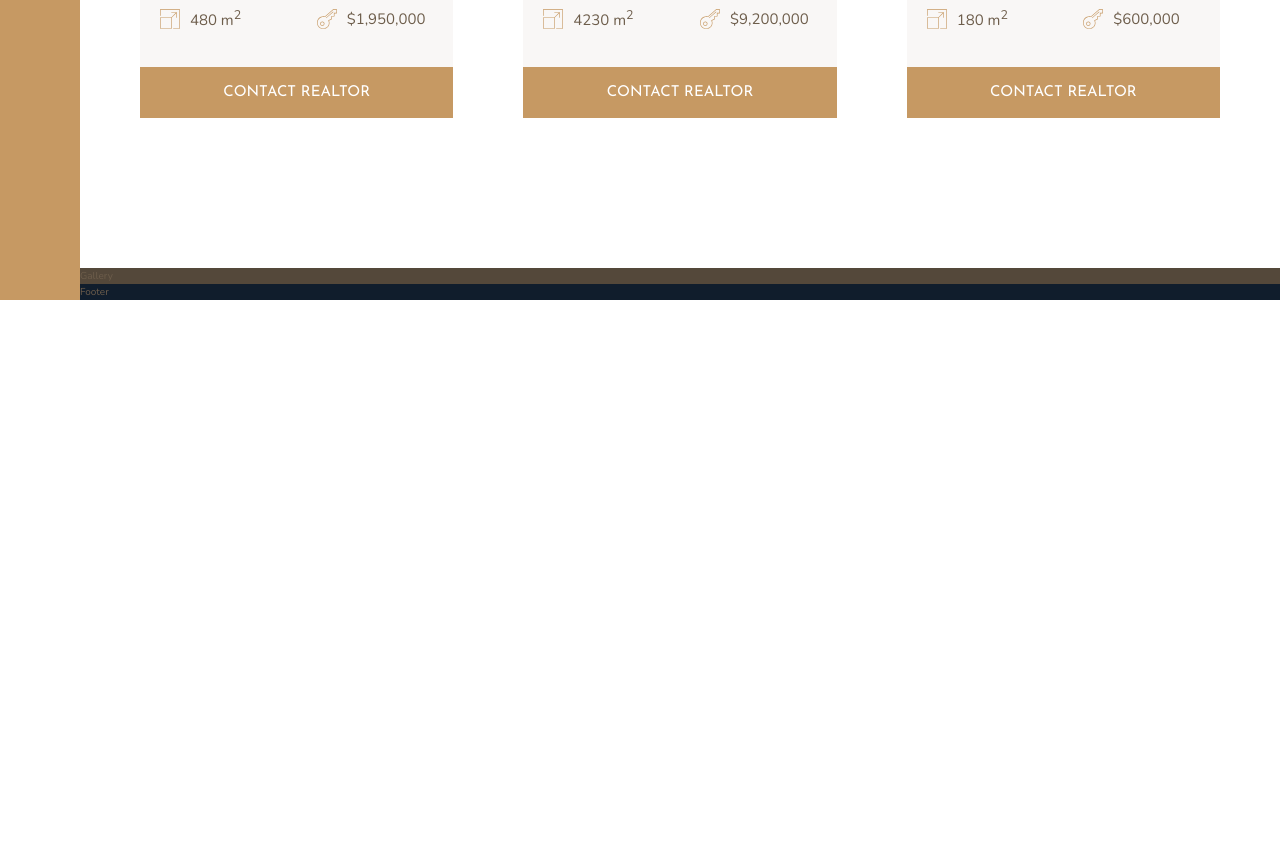
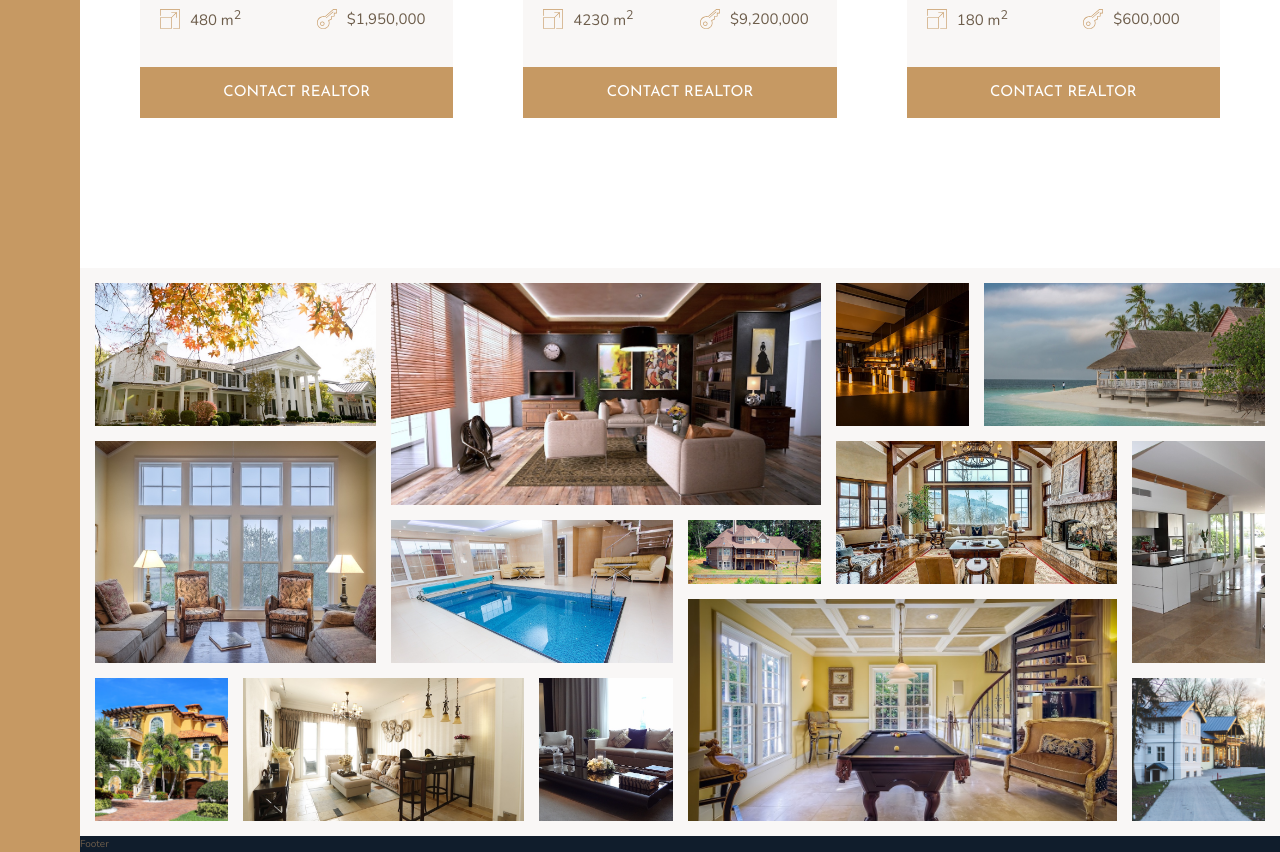
Before and after one commit to clippefuentes/NexterCSSPractice, a plain HTML site: page index.html in a window 1280 px wide. Shown: the part 2804-3656 px from the top of the page. Before the commit the page ends 3104 px from the top, so only its background shows below. Drawn offline with nearby package versions, Linux system fonts and the light colour scheme.

Commit message:
add gallery

```diff
--- a/css/style.css
+++ b/css/style.css
@@ -198,8 +198,60 @@ body {
     grid-column: 1 / -1; }
 
 .gallery {
-  background-color: #54483A;
-  grid-column: full-start / full-end; }
+  background-color: #f9f7f6;
+  grid-column: full-start / full-end;
+  display: grid;
+  grid-template-columns: repeat(8, 1fr);
+  grid-template-rows: repeat(7, 5vw);
+  grid-gap: 1.5rem;
+  padding: 1.5rem; }
+  .gallery__item--1 {
+    grid-row: 1 / span 2;
+    grid-column: 1 / span 2; }
+  .gallery__item--2 {
+    grid-row: 1 / span 3;
+    grid-column: 3 / span 3; }
+  .gallery__item--3 {
+    grid-row: 1 / span 2;
+    grid-column: 6 / 7; }
+  .gallery__item--4 {
+    grid-row: 1 / span 2;
+    grid-column: 7 / -1; }
+  .gallery__item--5 {
+    grid-row: 3 / span 3;
+    grid-column: 1 / span 2; }
+  .gallery__item--6 {
+    grid-row: 4 / span 2;
+    grid-column: 3 / span 2; }
+  .gallery__item--7 {
+    grid-row: 4 / 5;
+    grid-column: 5 / 6; }
+  .gallery__item--8 {
+    grid-row: 3 / span 2;
+    grid-column: 6 / span 2; }
+  .gallery__item--9 {
+    grid-row: 3 / span 3;
+    grid-column: 8 /  -1; }
+  .gallery__item--10 {
+    grid-row: 6 / span 2;
+    grid-column: 1 / 2; }
+  .gallery__item--11 {
+    grid-row: 6 / span 2;
+    grid-column: 2 / span 2; }
+  .gallery__item--12 {
+    grid-row: 6 / span 2;
+    grid-column: 4 / 5; }
+  .gallery__item--13 {
+    grid-row: 5 / span 3;
+    grid-column: 5 / span 3; }
+  .gallery__item--14 {
+    grid-row: 6 / span 2;
+    grid-column: 8 / -1; }
+  .gallery__img {
+    width: 100%;
+    height: 100%;
+    object-fit: cover;
+    display: block; }
 
 .footer {
   background-color: #101d2c;
--- a/index.html
+++ b/index.html
@@ -318,7 +318,21 @@
         </div>
 
         <div class="gallery">
-            Gallery
+            <figure class="gallery__item gallery__item--1"><img src="img/gal-1.jpeg" alt="Galleryimage" class="gallery__img"></figure>
+            <figure class="gallery__item gallery__item--2"><img src="img/gal-2.jpeg" alt="Galleryimage" class="gallery__img"></figure>
+            <figure class="gallery__item gallery__item--3"><img src="img/gal-3.jpeg" alt="Galleryimage" class="gallery__img"></figure>
+            <figure class="gallery__item gallery__item--4"><img src="img/gal-4.jpeg" alt="Galleryimage" class="gallery__img"></figure>
+            <figure class="gallery__item gallery__item--5"><img src="img/gal-5.jpeg" alt="Galleryimage" class="gallery__img"></figure>
+            <figure class="gallery__item gallery__item--6"><img src="img/gal-6.jpeg" alt="Galleryimage" class="gallery__img"></figure>
+            <figure class="gallery__item gallery__item--7"><img src="img/gal-7.jpeg" alt="Galleryimage" class="gallery__img"></figure>
+            <figure class="gallery__item gallery__item--8"><img src="img/gal-8.jpeg" alt="Galleryimage" class="gallery__img"></figure>
+            <figure class="gallery__item gallery__item--9"><img src="img/gal-9.jpeg" alt="Galleryimage" class="gallery__img"></figure>
+            <figure class="gallery__item gallery__item--10"><img src="img/gal-10.jpeg" alt="Galleryimage" class="gallery__img"></figure>
+            <figure class="gallery__item gallery__item--11"><img src="img/gal-11.jpeg" alt="Galleryimage" class="gallery__img"></figure>
+            <figure class="gallery__item gallery__item--12"><img src="img/gal-12.jpeg" alt="Galleryimage" class="gallery__img"></figure>
+            <figure class="gallery__item gallery__item--13"><img src="img/gal-13.jpeg" alt="Galleryimage" class="gallery__img"></figure>
+            <figure class="gallery__item gallery__item--14"><img src="img/gal-14.jpeg" alt="Galleryimage" class="gallery__img"></figure>
+
         </div>
 
         <div class="footer">
--- a/sass/_gallery.scss
+++ b/sass/_gallery.scss
@@ -1,4 +1,89 @@
 .gallery {
-  background-color: $color-grey-dark-1;
+  background-color: $color-grey-light-1;
   grid-column: full-start / full-end;
+  display: grid;
+  grid-template-columns: repeat(8, 1fr);
+  grid-template-rows: repeat(7, 5vw);
+  grid-gap: 1.5rem;
+  padding: 1.5rem;
+
+  &__item {
+    &--1 {
+      grid-row: 1 / span 2;
+      grid-column: 1 / span 2;
+    }
+
+    &--2 {
+      grid-row: 1 / span 3;
+      grid-column: 3 / span 3;
+    }
+
+    &--3 {
+      grid-row: 1 / span 2;
+      grid-column: 6 / 7;
+    }
+
+    &--4 {
+      grid-row: 1 / span 2;
+      grid-column: 7 / -1;
+    }
+
+    &--5 {
+      grid-row: 3 / span 3;
+      grid-column: 1 / span 2;
+    }
+
+    &--6 {
+      grid-row: 4 / span 2;
+      grid-column: 3 / span 2;
+    }
+
+    &--7 {
+      grid-row: 4 / 5;
+      grid-column: 5 / 6;
+    }
+
+    &--8 {
+      grid-row: 3 / span 2;
+      grid-column: 6 / span 2;
+    }
+
+    &--9 {
+      grid-row: 3 / span 3;
+      grid-column: 8 /  -1;
+    }
+
+    &--10 {
+      grid-row: 6 / span 2;
+      grid-column: 1 / 2;
+    }
+
+    &--11 {
+      grid-row: 6 / span 2;
+      grid-column: 2 / span 2;
+    }
+
+    &--12 {
+      grid-row: 6 / span 2;
+      grid-column: 4 / 5;
+    }
+
+    &--13 {
+      grid-row: 5 / span 3;
+      grid-column: 5 / span 3;
+    }
+
+    &--14 {
+      grid-row: 6 / span 2;
+      grid-column: 8 / -1;
+    }
+  }
+
+  &__img {
+    width: 100%;
+    height: 100%;
+    object-fit: cover;
+    display: block;
+  }
+
 }
```
